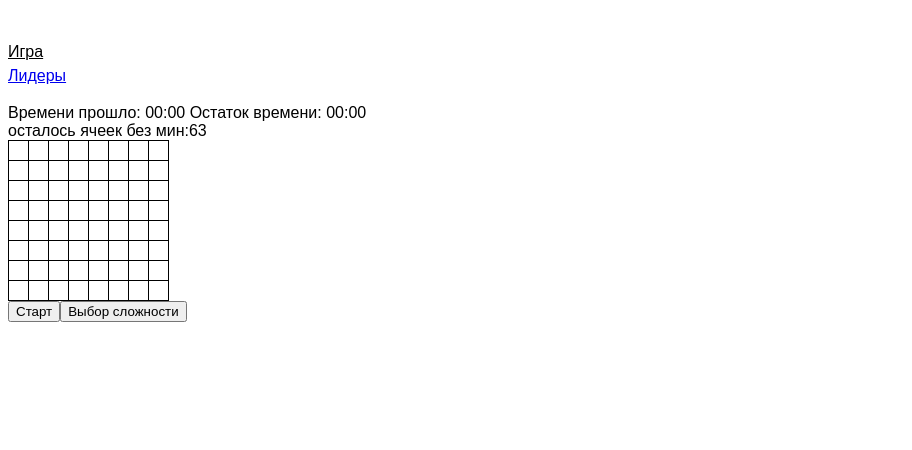
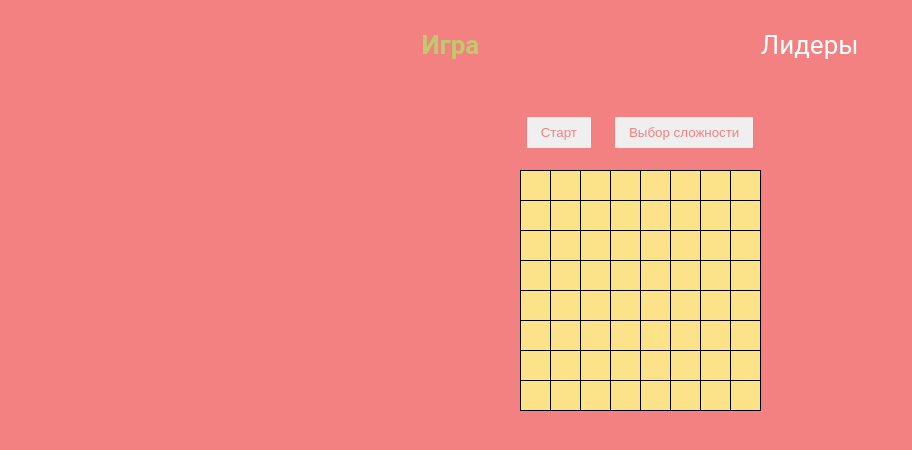
Before and after one commit to AndreiMakrushin/sapper, a Vue app: page / in a window 1280 px wide. Shown: the top 450 px of the page, without its empty margins (0-912 px from the left). Built offline with nearby package versions, Linux system fonts and the light colour scheme; a web font is replaced by a local one.

Commit message:
готово

```diff
--- a/src/App.vue
+++ b/src/App.vue
@@ -4,10 +4,10 @@ import { RouterLink, RouterView } from 'vue-router'
 
 <template>
   <header>
-    <div class="wrapper">
-      <nav>
-        <RouterLink to="/">Игра</RouterLink>
-        <RouterLink to="/liders">Лидеры</RouterLink>
+    <div>
+      <nav class="nav">
+        <RouterLink class="link" active-class="active" to="/">Игра</RouterLink>
+        <RouterLink class="link" active-class="active" to="/liders">Лидеры</RouterLink>
       </nav>
     </div>
   </header>
@@ -16,65 +16,20 @@ import { RouterLink, RouterView } from 'vue-router'
 </template>
 
 <style scoped>
-header {
-  line-height: 1.5;
-  max-height: 100vh;
+.nav {
+  max-width: 1000px;
+  display: flex;
+  justify-content: space-evenly;
+  margin: 30px auto;
 }
 
-.logo {
-  display: block;
-  margin: 0 auto 2rem;
+.link {
+  text-decoration: none;
+  font-size: 26px;
+  color: #fff;
 }
-
-nav {
-  width: 100%;
-  font-size: 12px;
-  text-align: center;
-  margin-top: 2rem;
-}
-
-nav a.router-link-exact-active {
-  color: var(--color-text);
-}
-
-nav a.router-link-exact-active:hover {
-  background-color: transparent;
-}
-
-nav a {
-  display: inline-block;
-  padding: 0 1rem;
-  border-left: 1px solid var(--color-border);
-}
-
-nav a:first-of-type {
-  border: 0;
-}
-
-@media (min-width: 1024px) {
-  header {
-    display: flex;
-    place-items: center;
-    padding-right: calc(var(--section-gap) / 2);
-  }
-
-  .logo {
-    margin: 0 2rem 0 0;
-  }
-
-  header .wrapper {
-    display: flex;
-    place-items: flex-start;
-    flex-wrap: wrap;
-  }
-
-  nav {
-    text-align: left;
-    margin-left: -1rem;
-    font-size: 1rem;
-
-    padding: 1rem 0;
-    margin-top: 1rem;
-  }
+.active{
+  color: #beca6b;
+  font-weight: 700;
 }
 </style>
--- a/src/assets/main.css
+++ b/src/assets/main.css
@@ -0,0 +1,10 @@
+* {
+    margin: 0;
+    padding: 0;
+    box-sizing: border-box;
+}
+body {
+    font-family: "Roboto", sans-serif;
+    background-color: #F38181;
+
+}
--- a/src/components/Game.vue
+++ b/src/components/Game.vue
@@ -1,18 +1,22 @@
 <script setup>
-import { reactive, computed, ref, onMounted, watch, onBeforeUnmount } from 'vue'
+import { reactive, computed, ref, onMounted, watch } from 'vue'
 import { useGameState } from '../stores/gameState'
 const state = reactive(useGameState())
 
 const board = ref([])
 const createBoard = (size) => {
+  const width = size
+  const height = size > 16 ? Math.ceil(size / 2) : size
+
   const board = []
 
   try {
-    for (let i = 0; i < size; i++) {
+    for (let i = 0; i < height; i++) {
       const row = []
-      for (let j = 0; j < size; j++) {
-        row.push({ isOpen: false, hasMine: false, value: 1, flag: false })
+      for (let j = 0; j < width; j++) {
+        row.push({ isOpen: false, hasMine: false, value: '*', flag: false })
       }
+
       board.push(row)
     }
   } catch (error) {
@@ -20,17 +24,21 @@ const createBoard = (size) => {
   }
 
   const numMines = Math.floor(size * size * 0.02)
-  const numFlags = Math.floor(size * size * 0.01)
+  state.flags = Math.ceil(numMines % 2)
   const cells = Array.from({ length: size * size }, (_, index) => ({
     row: Math.floor(index / size),
     col: index % size
   }))
-  state.totalNoneMine = cells.length - numMines - numFlags
+  state.totalNoneMine = cells.length - numMines
 
-  for (let i = 0; i < numMines + numFlags; i++) {
+  for (let i = 0; i < numMines; i++) {
     const randomIndex = Math.floor(Math.random() * cells.length)
     const { row, col } = cells.splice(randomIndex, 1)[0]
+
+    // Добавляем проверку границ перед обращением к элементам массива board
+    if (row >= 0 && row < height && col >= 0 && col < width) {
       board[row][col][i < numMines ? 'hasMine' : 'flag'] = true
+    }
   }
 
   return board
@@ -100,7 +108,7 @@ const openAdjacentCells = (row, col) => {
       const { row, col } = queue.shift()
       const cell = board.value[row][col]
 
-      if (!cell.isOpen && !cell.flag) {
+      if (!cell.isOpen) {
         cell.isOpen = true
         cell.isClicked = true
       }
@@ -123,15 +131,6 @@ const openAdjacentCells = (row, col) => {
     }
 
     if (state.totalNoneMine === 0 && !state.gameOwer) {
-      /* const existingData = JSON.parse(localStorage.getItem('player')) || []
-      state.playerId = existingData.length + 1
-      const newData = {
-        playerId: state.playerId,
-        points: state.points,
-        time: state.timeDisplay.CounterTimer
-      }
-      existingData.push(newData)
-      localStorage.setItem('player', JSON.stringify(existingData)) */
       state.addLiderToBabble()
       state.gameOwer = true
       state.stopTimer()
@@ -192,17 +191,37 @@ onMounted(() => {
     }
   )
 })
+const toggleFlag = (cell) => {
+  if (state.flags === 0) {
+    return
+  } else {
+    if (!cell.isClicked) {
+      cell.flag = true
+      state.flags--
+      if (cell.hasMine) {
+        const { row, col } = cell
+        for (let i = -1; i <= 1; i++) {
+          for (let j = -1; j <= 1; j++) {
+            const newRow = row + i
+            const newCol = col + j
 
-const unmountHandler = () => {
-  // Ничего не делать при размонтировании компонента
+            if (isValidCell(newRow, newCol)) {
+              const newCell = board.value[newRow][newCol]
+              if (!newCell.isOpen && !newCell.flag) {
+                newCell.value = 1
               }
-
-onBeforeUnmount(unmountHandler)
+            }
+          }
+        }
+      }
+    }
+  }
+}
 </script>
 
 <template>
   <div>
-    осталось ячеек без мин:{{ state.totalNoneMine }}
+    <div class="game-block">
       <table class="board">
         <tbody>
           <tr v-for="(row, rowIndex) in board" :key="rowIndex" class="row">
@@ -211,6 +230,7 @@ onBeforeUnmount(unmountHandler)
               :key="colIndex"
               class="cell"
               @click="openCell(rowIndex, colIndex, cell)"
+              @contextmenu.prevent="toggleFlag(cell)"
               :disabled="cell.isClicked"
             >
               <div class="cell-content" v-if="cell.isOpen">
@@ -218,7 +238,7 @@ onBeforeUnmount(unmountHandler)
                   class="cell-value"
                   :class="[
                     cellColor(cell),
-                  { bomb: cell.hasMine || cell.flag, 'bomb-animation': cell.hasMine || cell.flag }
+                    { bomb: cell.hasMine || cell.flag, 'bomb-animation': cell.hasMine }
                   ]"
                 >
                   {{ cell.flag ? '🚩' : cell.hasMine ? '💣' : cell.value }}
@@ -234,9 +254,13 @@ onBeforeUnmount(unmountHandler)
         </audio>
       </div>
     </div>
+  </div>
 </template>
 
 <style scoped>
+.board {
+  margin-top: 30px;
+}
 .cell-value-1 {
   color: blue;
 }
@@ -274,7 +298,7 @@ onBeforeUnmount(unmountHandler)
     opacity: 0;
   }
   50% {
-    transform: scale(7);
+    transform: scale(10);
     opacity: 1;
   }
   100% {
@@ -290,16 +314,17 @@ onBeforeUnmount(unmountHandler)
   display: none;
 }
 .board {
+  margin: 0 auto;
   border-collapse: collapse;
 }
-
 .row {
   display: table-row;
 }
 
 .cell {
-  width: 20px;
-  height: 20px;
+  background-color: #fce38a;
+  width: 30px;
+  height: 30px;
   border: 1px solid black;
   display: table-cell;
   text-align: center;
@@ -307,7 +332,7 @@ onBeforeUnmount(unmountHandler)
 }
 
 .cell-content {
-  background-color: burlywood;
+  background-color: #fbf5df;
   display: flex;
   align-items: center;
   justify-content: center;
--- a/src/components/GameOwer.vue
+++ b/src/components/GameOwer.vue
@@ -4,9 +4,36 @@ import { useGameState } from '../stores/gameState'
 const gameState = reactive(useGameState())
 </script>
 <template>
-  <div>
+  <div class="info">
     {{ gameState.totalNoneMine === 0 ? 'Вы Победили' : 'Вы проиграли' }}
-    Очков набрано: {{ gameState.points }}
+    Очков набрано: <strong>{{ gameState.points }}</strong>
     <button class="button-pause" @click="gameState.restartGame">Новая игра</button>
   </div>
 </template>
+<style scoped>
+.info {
+  color: white;
+  display: flex;
+  flex-direction: column;
+  font-weight: 700;
+  margin-top: 30px;
+  gap: 10px;
+}
+strong {
+  font-size: 20px;
+  font-weight: 700;
+}
+.button-pause {
+  padding: 8px 14px;
+  border-radius: 3px;
+  border: 2px solid #f38181;
+  color: #f38181;
+  transition: 0.3s;
+}
+.button-pause:hover {
+  transition: 0.3s;
+  background-color: #f38181;
+  border: 2px solid white;
+  color: aliceblue;
+}
+</style>
--- a/src/components/Settings.vue
+++ b/src/components/Settings.vue
@@ -23,8 +23,9 @@ watch(selectedComplexity, () => {
 </script>
 
 <template>
+  <div class="settings">
     <div class="close">
-    <h1 @click="gameState.settingsView = false">X</h1>
+      <h1 @click="gameState.settingsView = false">x</h1>
     </div>
     <div class="card flex justify-content-center">
       <Dropdown
@@ -35,4 +36,44 @@ watch(selectedComplexity, () => {
         class="w-full md:w-14rem"
       />
     </div>
+  </div>
 </template>
+<style scoped>
+.settings {
+  height: 100%;
+}
+.close {
+  color: white;
+  display: flex;
+  justify-content: flex-end;
+  margin-bottom: 1rem;
+}
+
+.close h1 {
+  font-size: 1.5rem;
+  cursor: pointer;
+}
+
+.card {
+  background-color: #f4f4f4;
+  border-radius: 0.5rem;
+  padding: 1rem;
+  box-shadow: 0 2px 4px rgba(0, 0, 0, 0.2);
+}
+
+.w-full {
+  width: 100%;
+}
+
+.md\:w-14rem {
+  width: 14rem;
+}
+
+.dropdown {
+  position: relative;
+}
+
+.dropdown .p-dropdown {
+  width: 100%;
+}
+</style>
--- a/src/stores/gameState.js
+++ b/src/stores/gameState.js
@@ -2,6 +2,7 @@ import { ref, computed } from 'vue'
 import { defineStore } from 'pinia'
 
 export const useGameState = defineStore('gamestate', () => {
+  const flags = ref(0)
   const totalNoneMine = ref(null)
   const gameOwer = ref(false)
   const playerId = ref(0)
@@ -82,6 +83,7 @@ export const useGameState = defineStore('gamestate', () => {
     totalNoneMine,
     timeDisplay,
     addLiderToBabble,
-    existingData
+    existingData,
+    flags
   }
 })
--- a/src/views/GameView.vue
+++ b/src/views/GameView.vue
@@ -10,13 +10,17 @@ const gameState = reactive(useGameState())
 
 <template>
   <main>
+    <div class="wrapper">
       <div class="block">
-      <div v-if="gameState.settingsView">
+        <div v-if="gameState.settingsView" class="settings">
           <Settings />
         </div>
         <div v-else>
-        Времени прошло: {{ gameState.timeDisplay.CounterTimer }} Остаток времени:
-        {{ gameState.timeDisplay.formatTime }}
+          <div class="timers" v-if="!gameState.start">
+            <p>Времени прошло: {{ gameState.timeDisplay.CounterTimer }}</p>
+            <p>Остаток времени: {{ gameState.timeDisplay.formatTime }}</p>
+            <p>Ячеек без мин: {{ gameState.totalNoneMine }}</p>
+          </div>
 
           <div class="gameANDgameower">
             <Game />
@@ -25,21 +29,68 @@ const gameState = reactive(useGameState())
         </div>
       </div>
 
-    <div class="buttons-game">
+      <div class="buttons-game" v-show="gameState.start">
         <button
-        class="button-strat-game"
-        @click="gameState.startTimer()"
-        :disabled="!gameState.start"
+          class="btn button-strat-game"
+          @click="gameState.startTimer(), (gameState.settingsView = false)"
         >
           Старт
         </button>
-      <button
-        class="button-search-difficulty"
-        @click="gameState.settingsView = true"
-        :disabled="!gameState.start"
-      >
+        <button class="btn button-search-difficulty" @click="gameState.settingsView = true">
           Выбор сложности
         </button>
       </div>
+    </div>
   </main>
 </template>
+
+<style scoped>
+
+.red-button {
+  background-color: lightslategray;
+}
+
+.timers {
+  font-size: 20px;
+  color: aliceblue;
+  display: flex;
+}
+.timers p {
+  margin: 10px;
+}
+.wrapper {
+  align-items: center;
+  text-align: center;
+  display: flex;
+  max-width: 77%;
+  max-height: 50%;
+  background-repeat: no-repeat;
+  background-size: cover;
+  margin: 0px auto;
+  flex-direction: column;
+}
+.block {
+  margin: 80px 20px 20px 20px;
+  position: relative;
+}
+.buttons-game {
+  display: flex;
+  position: absolute;
+  margin: 25px auto;
+  gap: 20px;
+}
+.btn {
+  cursor: pointer;
+  padding: 8px 14px;
+  border-radius: 3px;
+  border: 2px solid #f38181;
+  color: #f38181;
+  transition: 0.3s;
+}
+.btn:hover {
+  ransition: 0.3s;
+  background-color: #f38181;
+  border: 2px solid white;
+  color: aliceblue;
+}
+</style>
--- a/src/views/TableLidersView.vue
+++ b/src/views/TableLidersView.vue
@@ -17,12 +17,57 @@ if (state.existingData) {
 </script>
 
 <template>
-  <div>
-    <div v-if="sortLiders.length > 0">
-      <div class="liders" v-for="lider in sortLiders.slice(0, 10)" :key="lider.id">
-        {{ lider }}
+  <div  class="wrapper">
+      <h1 class="title">лидеры</h1>
+      <div class="table">
+          <table >
+              <thead>
+                <tr>
+                  <th >Номер игрока</th>
+                  <th >Количество очков</th>
+                  <th >Время</th>
+                </tr>
+              </thead>
+              <tbody v-if="sortLiders.length > 0">
+                <tr v-for="lider in sortLiders.slice(0, 10)" :key="lider.id">
+                  <td>{{ lider.playerId }}</td>
+                  <td>{{ lider.points }}</td>
+                  <td>{{ lider.time }}</td>
+                </tr>
+              </tbody>
+              <div v-else>Эта таблица пустая</div>
+            </table>
       </div>
-    </div>
-    <div v-else>Эта таблица пустая</div>
   </div>
 </template>
+<style scoped>
+th{
+  padding: 15px;
+}
+td {
+  padding: 1px;
+  border-bottom: 1px solid white;
+}
+
+tr {
+  text-align: center;
+}
+
+.wrapper {
+  font-size: 20px;
+  color: white;
+  display: flex;
+  justify-content: center;
+  flex-direction: column;
+}
+
+.title {
+  text-align: center;
+}
+
+.table {
+  margin-top: 50px;
+  display: flex;
+  justify-content: center;
+}
+</style>
```
Also changed, not shown: 1 other file (tests, documents, lock files or other folders). Lines whose indentation alone changed are shown as unchanged.
